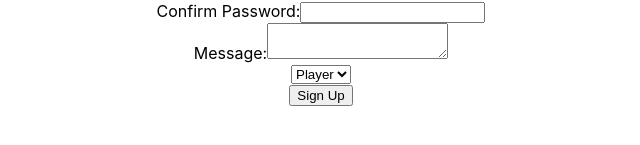
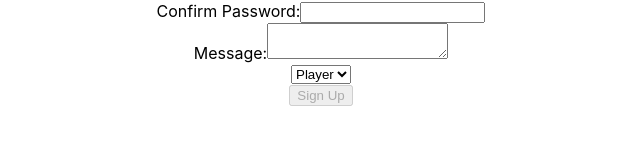
Before and after one commit to PejmanFSD/Pejman-MERN-Wonderland, a React (Create React App) app in the folder client/: page /register in a window 1280 px wide. Shown: the part 245-390 px from the top of the page, without its empty margins (319-959 px from the left). Built offline with nearby package versions, Linux system fonts and the light colour scheme; no server answers.

Commit message:
Implementing all the necessities for registration.
For registration, all the <input /> boxes should be filled.

```diff
--- a/client/src/Components/users/Register.jsx
+++ b/client/src/Components/users/Register.jsx
@@ -196,7 +196,7 @@ export default function Register({ onRegister, setUserCount, setFlash }) {
           />
         )}
       </div>
-      <button disabled={password !== confirmPassword}>Sign Up</button>
+      <button disabled={password !== confirmPassword || username === "" || password === "" || message === ""}>Sign Up</button>
       {password && confirmPassword && password !== confirmPassword && (
         <p style={{ color: "pink" }}>✖ Passwords do not match</p>
       )}
```
